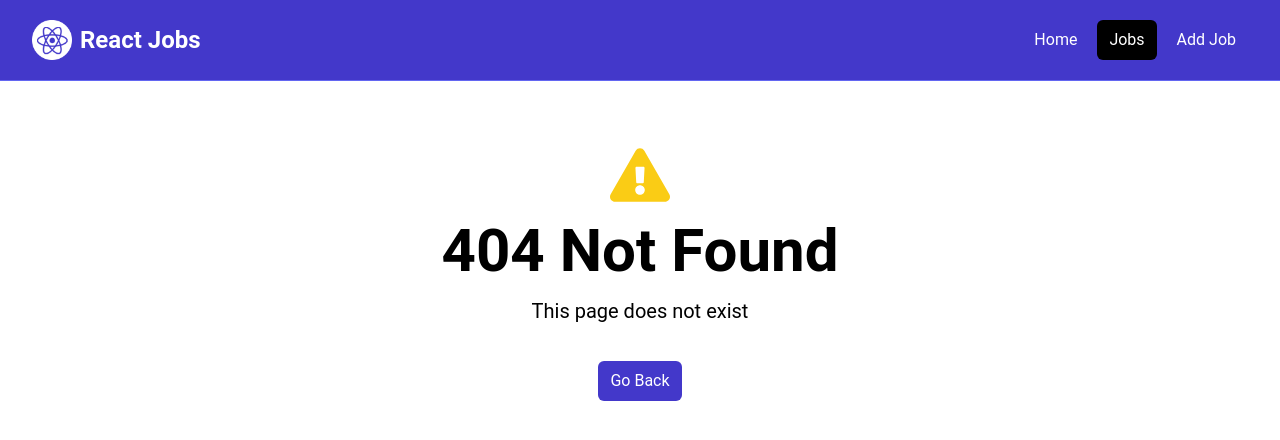
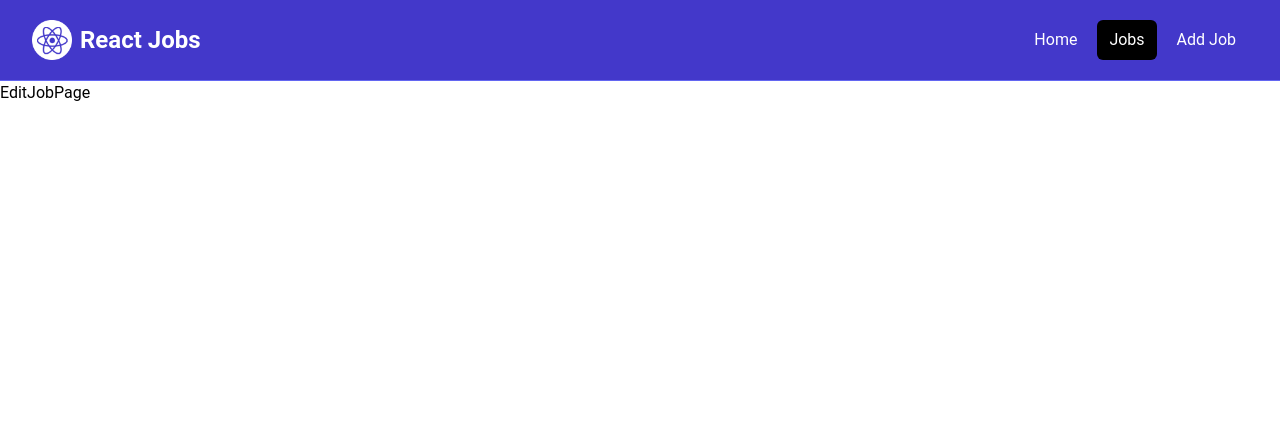
Before and after one commit to liamlabuschagne/react-crash-course, a React (Vite) app: page /jobs/edit/1 in a window 1280 px wide. Before the commit this address had no page. Shown: the top 440 px of the page. Built offline with nearby package versions, Linux system fonts and the light colour scheme.

Commit message:
Add EditJobPage

```diff
--- a/src/App.tsx
+++ b/src/App.tsx
@@ -10,6 +10,7 @@ import JobsPage from "./pages/JobsPage";
 import NotFoundPage from "./pages/NotFoundPage";
 import JobPage, { jobLoader } from "./pages/JobPage";
 import AddJobPage from "./pages/AddJobPage";
+import EditJobPage from "./pages/EditJobPage";
 
 const App = () => {
   const addJob = async (newJob: any) => {
@@ -41,6 +42,7 @@ const App = () => {
           element={<JobPage deleteJob={deleteJob} />}
           loader={jobLoader}
         />
+        <Route path="/jobs/edit/:id" element={<EditJobPage />} />
       </Route>
     )
   );
--- /dev/null
+++ b/src/pages/EditJobPage.tsx
@@ -0,0 +1,5 @@
+const EditJobPage = () => {
+  return <div>EditJobPage</div>;
+};
+
+export default EditJobPage;
```
